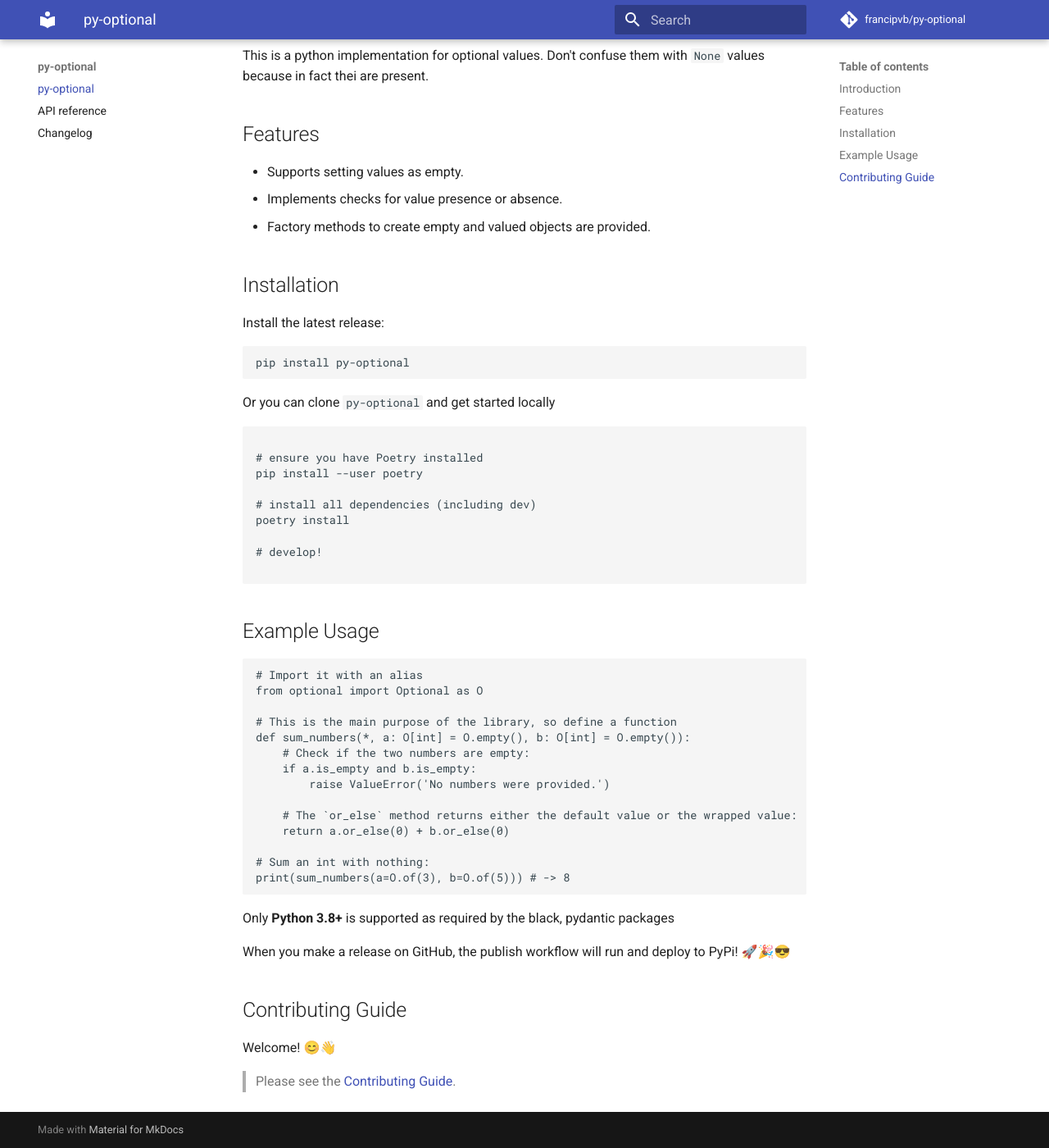
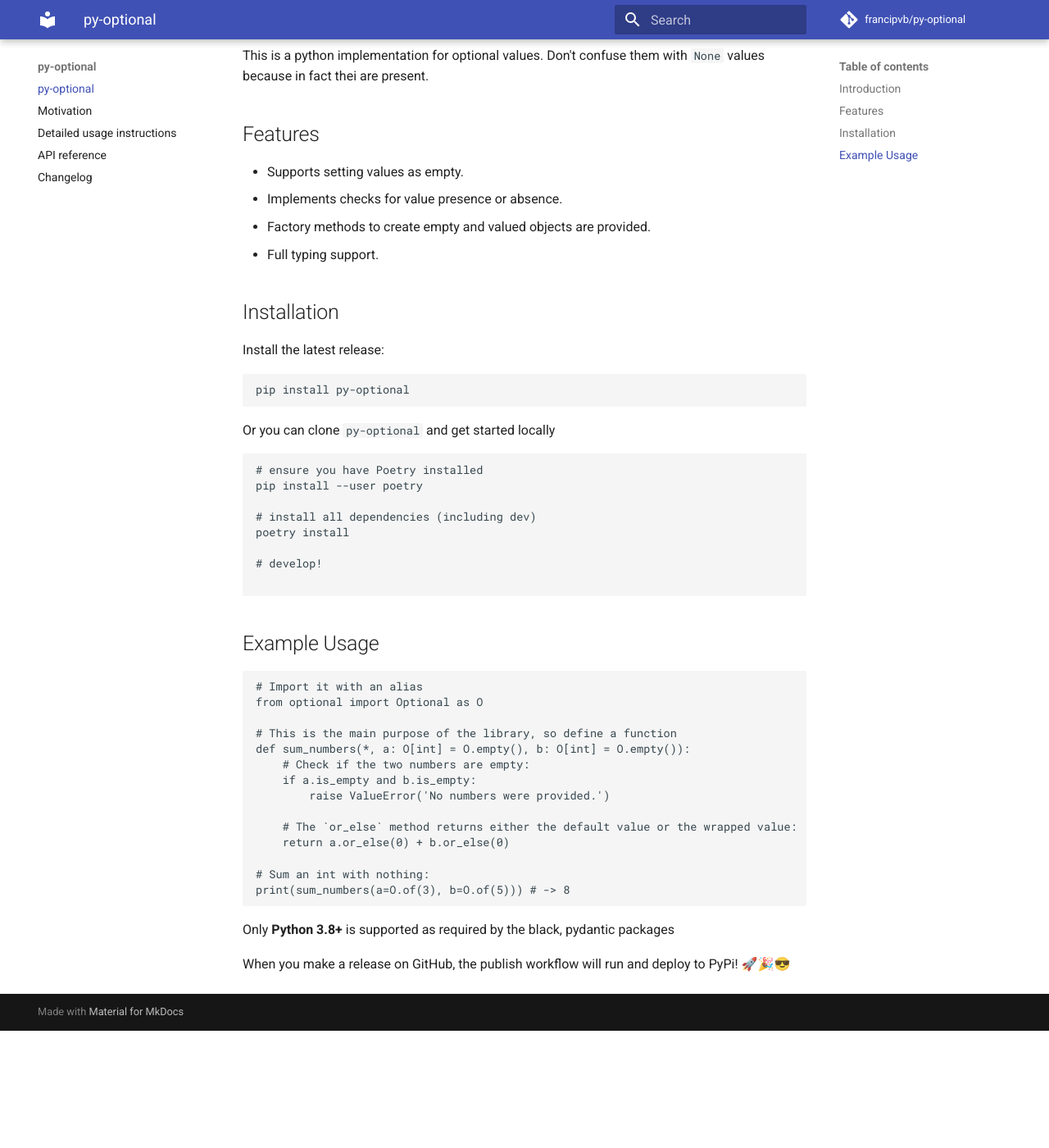
Before and after one commit to francipvb/py-optional, an MkDocs documentation site: the page built from docs/index.md, in a window 1280 px wide and 1400 px high, scrolled down 176 px. Shown: the whole window at 82% size. Built offline with MkDocs 1.6.1 and Material for MkDocs 9.7.7, drawn with Linux system fonts in a browser that asks for light colours; comment, search, counter and statistics services are not loaded; after the commit the page ends 1433 px from its top, so only the background shows below that.

Commit message:
Added documentation.

````diff
--- a/docs/index.md
+++ b/docs/index.md
@@ -9,6 +9,7 @@
 - Supports setting values as empty.
 - Implements checks for value presence or absence.
 - Factory methods to create empty and valued objects are provided.
+- Full typing support.
 
 ## Installation
 
@@ -21,7 +22,6 @@
 Or you can clone `py-optional` and get started locally
 
 ```bash
-
 # ensure you have Poetry installed
 pip install --user poetry
 
@@ -54,9 +54,3 @@
 Only **Python 3.8+** is supported as required by the black, pydantic packages
 
 When you make a release on GitHub, the publish workflow will run and deploy to PyPi! 🚀🎉😎
-
-## Contributing Guide
-
-Welcome! 😊👋
-
-> Please see the [Contributing Guide](CONTRIBUTING.md).
--- a/mkdocs.yml
+++ b/mkdocs.yml
@@ -11,9 +11,14 @@
 
 nav:
     - index.md
+    - MOTIVATION.md
+    - USAGE.md
     - api.md
     - CHANGELOG.md
 
 plugins:
     - search
     - mkdocstrings
+
+watch:
+    - "optional"
````
Also changed, not shown: docs/MOTIVATION.md (added, +15 -0 lines), docs/USAGE.md (added, +84 -0 lines).
